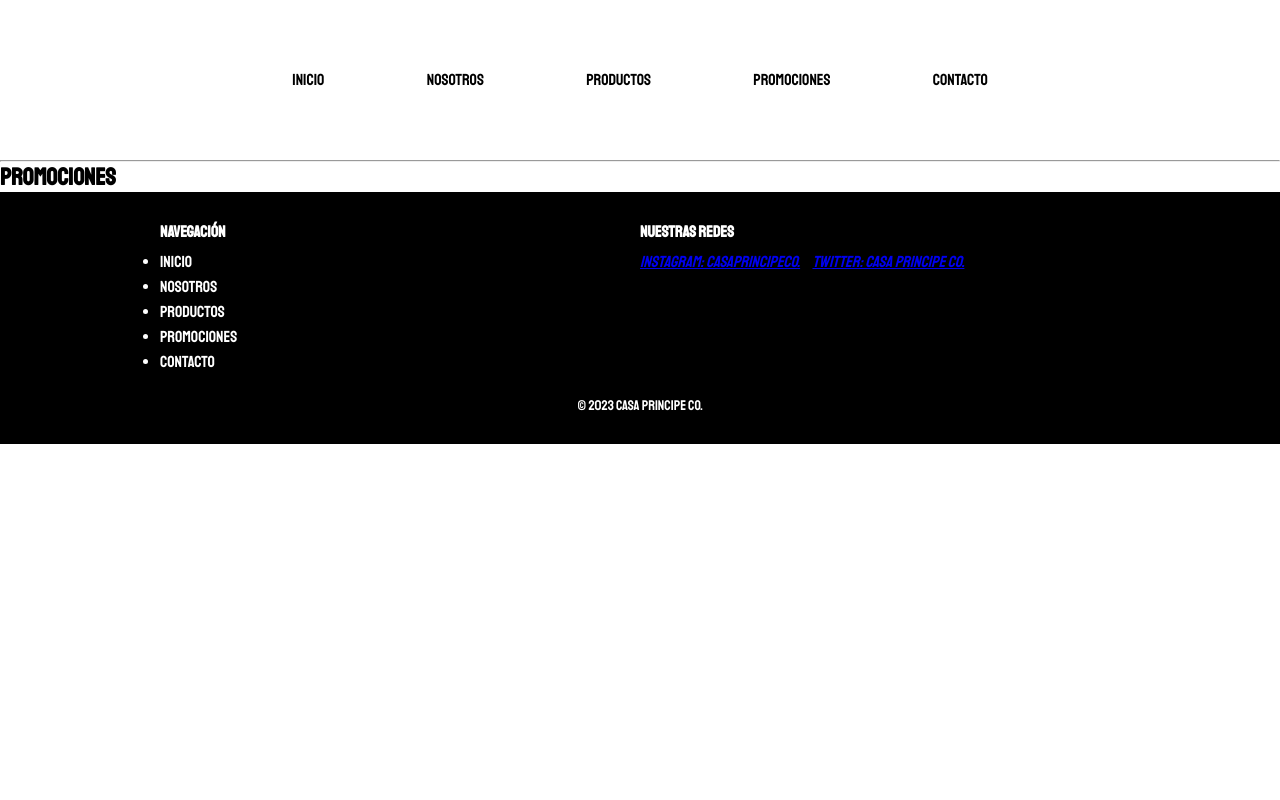
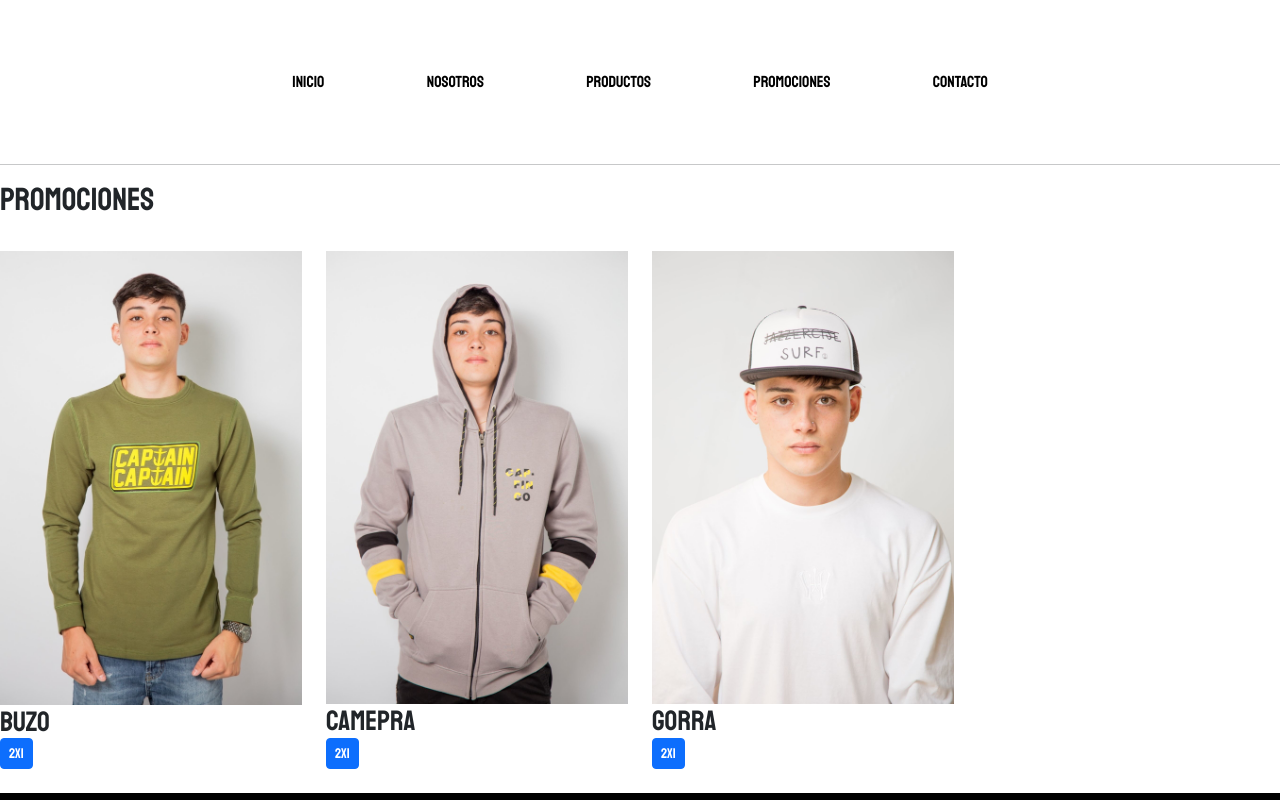
Before and after one commit to joaquingenti/centralGit_, a website: page PAGINAS/Promociones.html in a window 1280 px wide. Shown: the top 800 px of the page. Drawn offline with nearby package versions, Linux system fonts and the light colour scheme.

Commit message:
nuevos cambios

```diff
--- a/PAGINAS/Promociones.html
+++ b/PAGINAS/Promociones.html
@@ -3,6 +3,7 @@
 <head>
     <meta charset="UTF-8">
     <meta name="viewport" content="width=device-width, initial-scale=1.0">
+    <link href="https://cdn.jsdelivr.net/npm/bootstrap@5.3.1/dist/css/bootstrap.min.css" rel="stylesheet" integrity="sha384-4bw+/aepP/YC94hEpVNVgiZdgIC5+VKNBQNGCHeKRQN+PtmoHDEXuppvnDJzQIu9" crossorigin="anonymous">
     <link rel="stylesheet" href="../CSS/estilo.css">
     <link rel="preconnect" href="https://fonts.googleapis.com">
     <link rel="preconnect" href="https://fonts.gstatic.com" crossorigin>
@@ -36,6 +37,37 @@
         <h2>
             Promociones
         </h2>
+        <main>
+            <div class="row py-4">
+                <div class="col-12 col-sm-6 col-lg-3">
+                  <div class="Card">
+                    <img class="card-img-top" src="../IMG/buzo captain.jpg" alt="">
+                    <div class="card-body">
+                      <h3 class="card-title">buzo</h3>
+                      <a href="#" class="btn btn-sm btn-primary">2x1</a>
+                    </div>
+                  </div>
+                </div>
+                <div class="col-12 col-sm-6 col-lg-3">
+                  <div class="Card">
+                    <img class="card-img-top" src="../IMG/campera captain.jpg" alt="">
+                    <div class="card-body">
+                      <h3 class="card-title">Camepra</h3>
+                      <a href="#" class="btn btn-sm btn-primary">2x1</a>
+                    </div>
+                  </div>
+                </div>
+                <div class="col-12 col-sm-6 col-lg-3">
+                  <div class="Card">
+                    <img class="card-img-top" src="../IMG/gorra captain.jpg" alt="">
+                    <div class="card-body">
+                      <h3 class="card-title">Gorra</h3>
+                      <a href="#" class="btn btn-sm btn-primary">2x1</a>
+                    </div>
+                  </div>
+                </div>
+
+            </main>
      </main>
             <footer>
                 <div class="container">
--- a/algo/algo.css
+++ /dev/null
@@ -1,97 +0,0 @@
-*{
-    font-family: 'Staatliches', cursive;
-    margin: 0%;
-    padding: 0
-}
-body{
-    background-color:white;
-}
-h1{ color: black;
-    text-align: center;
-}
-.menu{
-    background-color: white;
-    padding: 0%;
-    list-style: none;
-    margin: 20px auto;
-    text-align: center;
-}
-.menu li{
-    display: inline-block;
-    text-align: center;
-}
-.menu li a{
-    padding: 20px;
-    margin: 30px;
-    color: black;
-    text-decoration: none;
-    display: inline-block;
-}
-.menu li a:hover{
-    background-color: black;
-    color: white;
-}
-.fondo{
-    display: flex;
-    justify-content: center;
-}
-.buzo{
-    margin-right: 45px;
-    padding-bottom: 20px;
-}
-.video{
-    margin-left: 30px;
-    padding-top: 50px;
-    padding-bottom: 30px;
-}
-.ropa{
-    text-align: center;
-}
-footer {
-    background-color: #000000;
-    color: #fff;
-    padding: 30px 0;
-  }
-
-  .container {
-    max-width: 960px;
-    margin: 0 auto;
-  }
-
-  .footer-top {
-    display: flex;
-    justify-content: space-between;
-    margin-bottom: 20px;
-  }
-
-  .footer-column {
-    flex: 1;
-  }
-
-  .footer-column h3 {
-    font-size: 16px;
-    margin-bottom: 10px;
-  }
-
-  .footer-links li {
-    margin-bottom: 5px;
-  }
-
-  .footer-links a {
-    color: #fff;
-    text-decoration: none;
-  }
-
-  .social-links li {
-    display: inline-block;
-    margin-right: 10px;
-  }
-
-  .footer-bottom {
-    text-align: center;
-  }
-
-  .footer-bottom p {
-    font-size: 14px;
-    margin: 0;
-  }
--- a/scss/style.scss
+++ b/scss/style.scss
@@ -43,6 +43,10 @@ h1{ color: black;
     margin-left: 30px;
     padding-top: 50px;
     padding-bottom: 30px;
+}
+.port{
+  display: flex;
+  justify-content: center;
 }
 .ropa{
     text-align: center;
```
Also changed, not shown: PAGINAS/Contacto.html (+3 -1 lines), PAGINAS/Nosotros.html (+2 -2 lines), index.html (+4 -2 lines), IMG/ubicacion.png (added), css/estilo.css, 1 other file.
